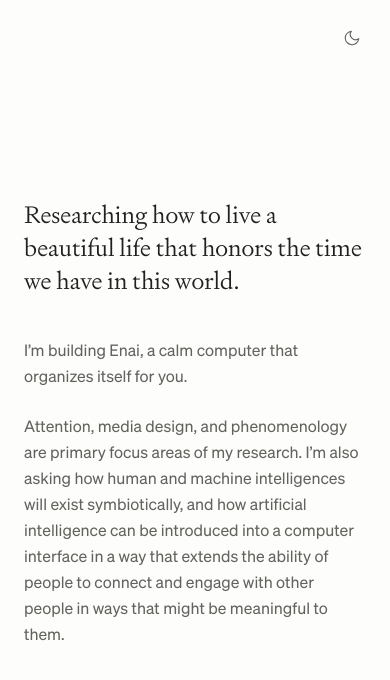
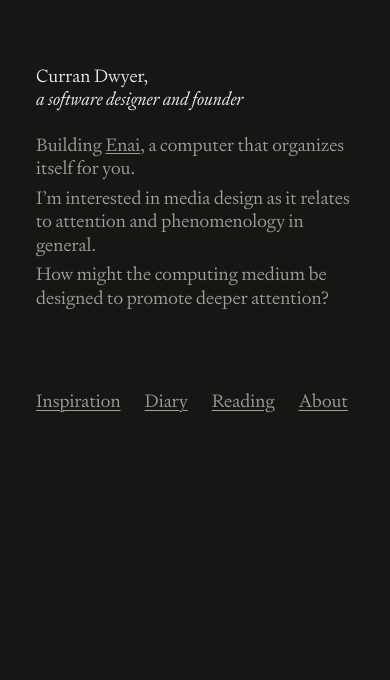
Before and after one commit to curranmichael/garden, a Next.js app: page / in a window 390 px wide. Shown: the top 680 px of the page. Built offline with nearby package versions, Linux system fonts and the light colour scheme.

Commit message:
Build Garden inspiration experience

```diff
--- a/app/globals.css
+++ b/app/globals.css
@@ -24,7 +24,292 @@
 }
 
 @layer base {
+  html {
+    background: #161615;
+  }
+
   body {
-    @apply bg-sand-1 text-sand-12 font-sans antialiased;
+    @apply font-sans antialiased;
+    margin: 0;
+    background: #161615;
+    color: #ededec;
   }
 }
+
+@layer components {
+  .garden-page {
+    --garden-background: #161615;
+    --garden-primary: #ededec;
+    --garden-secondary: #a1a09a;
+    --garden-surface: #f5f5f3;
+    --garden-placeholder: #d9d9d9;
+    --garden-frame-gutter: max(1.5rem, calc((100vw - 1104px) / 2));
+    --garden-content-gutter: calc(var(--garden-frame-gutter) + 20px);
+    --garden-intro-top: min(150px, 18.03svh);
+    --garden-nav-height: 44px;
+
+    position: relative;
+    min-height: 100svh;
+    padding-top: var(--garden-intro-top);
+    overflow-x: clip;
+    background: var(--garden-background);
+    color: var(--garden-primary);
+    font-family: var(--font-signifier), serif;
+    font-size: 20px;
+    font-weight: 300;
+    line-height: 1.3;
+  }
+
+  .garden-intro {
+    position: relative;
+    z-index: 1;
+    height: calc(50svh - var(--garden-intro-top) - 14px);
+    min-height: 176px;
+    margin-inline: var(--garden-content-gutter);
+  }
+
+  .garden-identity {
+    position: sticky;
+    top: var(--garden-intro-top);
+    z-index: 1;
+    width: max-content;
+    max-width: 100%;
+    margin: 0;
+    font: inherit;
+    color: var(--garden-primary);
+  }
+
+  .garden-identity em {
+    font-style: italic;
+    font-weight: 300;
+  }
+
+  .garden-description {
+    position: fixed;
+    top: calc(var(--garden-intro-top) + 39px);
+    left: var(--garden-content-gutter);
+    z-index: 0;
+    width: min(746px, calc(100vw - (var(--garden-content-gutter) * 2)));
+    color: var(--garden-secondary);
+  }
+
+  .garden-description p {
+    margin: 0;
+  }
+
+  .garden-enai {
+    text-decoration-line: underline;
+    text-decoration-thickness: 1px;
+    text-underline-offset: 2px;
+  }
+
+  .garden-workspace {
+    position: relative;
+    z-index: 2;
+    margin-top: 14px;
+    margin-inline: var(--garden-frame-gutter);
+    background: transparent;
+  }
+
+  .garden-navigation {
+    position: relative;
+    z-index: 2;
+    height: var(--garden-nav-height);
+    padding-left: 20px;
+  }
+
+  .garden-navigation ul {
+    display: flex;
+    align-items: flex-start;
+    gap: 50px;
+    height: 100%;
+    margin: 0;
+    padding: 0;
+    list-style: none;
+  }
+
+  .garden-navigation li {
+    height: 100%;
+    color: var(--garden-secondary);
+    white-space: nowrap;
+  }
+
+  .garden-navigation button,
+  .garden-navigation span {
+    display: block;
+    border: 0;
+    padding: 13px 0 5px;
+    background: transparent;
+    color: inherit;
+    font: inherit;
+    line-height: inherit;
+  }
+
+  .garden-navigation button {
+    cursor: pointer;
+  }
+
+  .garden-page[data-view='landing'] .garden-navigation button,
+  .garden-page[data-view='landing'] .garden-navigation span {
+    text-decoration-line: underline;
+    text-decoration-thickness: 1px;
+    text-underline-offset: 3px;
+  }
+
+  .garden-navigation .is-current button {
+    margin-inline: -20px;
+    padding-inline: 20px;
+    border-radius: 3px 3px 0 0;
+    transition:
+      background-color 180ms ease,
+      color 180ms ease;
+  }
+
+  .garden-page[data-view='preview'] .garden-navigation .is-current button {
+    background: rgb(217 217 217 / 20%);
+    color: var(--garden-primary);
+  }
+
+  .garden-page[data-view='open'] .garden-navigation .is-current button {
+    background: var(--garden-surface);
+    color: var(--garden-background);
+  }
+
+  .garden-navigation button:focus-visible {
+    outline: none;
+    box-shadow: inset 0 -1px 0 currentColor;
+  }
+
+  .garden-surface {
+    height: 0;
+    overflow: hidden;
+    border-radius: 0 3px 0 0;
+    opacity: 0;
+    transition:
+      background-color 180ms ease,
+      opacity 180ms ease;
+  }
+
+  .garden-page[data-view='preview'] .garden-surface {
+    height: calc(50svh - var(--garden-nav-height));
+    padding: 32px 20px 20px;
+    background: rgb(217 217 217 / 20%);
+    opacity: 1;
+  }
+
+  .garden-page[data-view='open'] .garden-surface {
+    height: auto;
+    min-height: calc(100svh - var(--garden-nav-height));
+    padding: 32px 20px 20px;
+    background: var(--garden-surface);
+    opacity: 1;
+  }
+
+  .garden-placeholder-grid {
+    display: grid;
+    grid-template-columns: repeat(5, minmax(0, 1fr));
+    gap: 20px;
+  }
+
+  .garden-placeholder {
+    aspect-ratio: 1;
+    border-radius: 2px;
+    background: var(--garden-placeholder);
+  }
+
+  .garden-page[data-view='preview'] .garden-placeholder {
+    background: rgb(217 217 217 / 25%);
+  }
+
+  @media (max-width: 899px) {
+    .garden-placeholder-grid {
+      grid-template-columns: repeat(3, minmax(0, 1fr));
+    }
+  }
+
+  @media (max-width: 639px) {
+    .garden-page {
+      --garden-frame-gutter: 1.25rem;
+      --garden-content-gutter: calc(var(--garden-frame-gutter) + 16px);
+      --garden-intro-top: 4rem;
+
+      padding-top: var(--garden-intro-top);
+      font-size: 18px;
+    }
+
+    .garden-intro {
+      height: auto;
+      min-height: 290px;
+      margin-inline: var(--garden-content-gutter);
+    }
+
+    .garden-identity {
+      position: relative;
+      top: auto;
+      width: auto;
+    }
+
+    .garden-identity span,
+    .garden-identity em {
+      display: block;
+    }
+
+    .garden-description {
+      position: relative;
+      top: auto;
+      left: auto;
+      width: auto;
+      margin-top: 22px;
+    }
+
+    .garden-description p + p {
+      margin-top: 0.35em;
+    }
+
+    .garden-workspace {
+      margin-top: 22px;
+    }
+
+    .garden-navigation {
+      padding-left: 16px;
+      overflow-x: auto;
+      scrollbar-width: none;
+    }
+
+    .garden-navigation::-webkit-scrollbar {
+      display: none;
+    }
+
+    .garden-navigation ul {
+      gap: 24px;
+      width: max-content;
+    }
+
+    .garden-navigation .is-current button {
+      margin-inline: -16px;
+      padding-inline: 16px;
+    }
+
+    .garden-page[data-view='preview'] .garden-surface {
+      height: calc(100svh - 420px);
+      min-height: 240px;
+      padding-inline: 16px;
+    }
+
+    .garden-page[data-view='open'] .garden-surface {
+      padding-inline: 16px;
+    }
+
+    .garden-placeholder-grid {
+      grid-template-columns: repeat(2, minmax(0, 1fr));
+      gap: 16px;
+    }
+  }
+
+  @media (prefers-reduced-motion: reduce) {
+    .garden-navigation .is-current button,
+    .garden-surface {
+      transition: none;
+    }
+  }
+}
--- a/app/page.tsx
+++ b/app/page.tsx
@@ -1,29 +1,5 @@
-import ThemeToggle from '@/components/ThemeToggle';
+import GardenExperience from '@/components/GardenExperience';
 
 export default function Home() {
-  return (
-    <>
-      <ThemeToggle />
-      <main className="mx-auto flex min-h-dvh max-w-2xl flex-col justify-center px-6 py-24">
-        <p className="font-serif text-2xl font-light leading-snug text-sand-12 sm:text-[2rem] sm:leading-snug">
-          Researching how to live a beautiful life that honors
-          the time we have in this world.
-        </p>
-
-        <div className="mt-10 space-y-6 text-base leading-relaxed text-sand-11 sm:text-lg">
-          <p>
-            I&rsquo;m building Enai, a calm computer that organizes itself for you.
-          </p>
-          <p>
-            Attention, media design, and phenomenology are primary focus areas
-            of my research. I&rsquo;m also asking how human and
-            machine intelligences will exist symbiotically, and how
-            artificial intelligence can be introduced into a computer interface
-            in a way that extends the ability of people to connect and engage
-            with other people in ways that might be meaningful to them.
-          </p>
-        </div>
-      </main>
-    </>
-  );
+  return <GardenExperience />;
 }
--- /dev/null
+++ b/components/GardenExperience.tsx
@@ -0,0 +1,89 @@
+'use client';
+
+import { useState } from 'react';
+
+const sections = ['Inspiration', 'Diary', 'Reading', 'About'] as const;
+const placeholders = Array.from({ length: 20 }, (_, index) => index);
+
+type ViewState = 'landing' | 'preview' | 'open';
+
+export default function GardenExperience() {
+  const [viewState, setViewState] = useState<ViewState>('landing');
+  const isOpen = viewState === 'open';
+
+  function previewInspiration() {
+    if (!isOpen) setViewState('preview');
+  }
+
+  function dismissPreview() {
+    if (!isOpen) setViewState('landing');
+  }
+
+  return (
+    <main className="garden-page" data-view={viewState}>
+      <section className="garden-intro" aria-labelledby="garden-owner">
+        <h1 id="garden-owner" className="garden-identity">
+          <span>Curran Dwyer,</span>{' '}
+          <em>a software designer and founder</em>
+        </h1>
+
+        <div className="garden-description">
+          <p>
+            Building <span className="garden-enai">Enai</span>, a computer that
+            organizes itself for you.
+          </p>
+          <p>
+            I&rsquo;m interested in media design as it relates to attention and
+            phenomenology in general.
+          </p>
+          <p>
+            How might the computing medium be designed to promote deeper
+            attention?
+          </p>
+        </div>
+      </section>
+
+      <section
+        id="inspiration"
+        className="garden-workspace"
+        aria-label="Garden sections"
+        onMouseLeave={dismissPreview}
+        onBlur={(event) => {
+          if (!event.currentTarget.contains(event.relatedTarget)) {
+            dismissPreview();
+          }
+        }}
+      >
+        <nav className="garden-navigation" aria-label="Primary">
+          <ul>
+            {sections.map((section) => (
+              <li key={section} className={section === 'Inspiration' ? 'is-current' : undefined}>
+                {section === 'Inspiration' ? (
+                  <button
+                    type="button"
+                    aria-pressed={isOpen}
+                    onMouseEnter={previewInspiration}
+                    onFocus={previewInspiration}
+                    onClick={() => setViewState('open')}
+                  >
+                    {section}
+                  </button>
+                ) : (
+                  <span aria-disabled="true">{section}</span>
+                )}
+              </li>
+            ))}
+          </ul>
+        </nav>
+
+        <div className="garden-surface" aria-hidden={!isOpen}>
+          <div className="garden-placeholder-grid">
+            {placeholders.map((placeholder) => (
+              <div className="garden-placeholder" key={placeholder} />
+            ))}
+          </div>
+        </div>
+      </section>
+    </main>
+  );
+}
```
